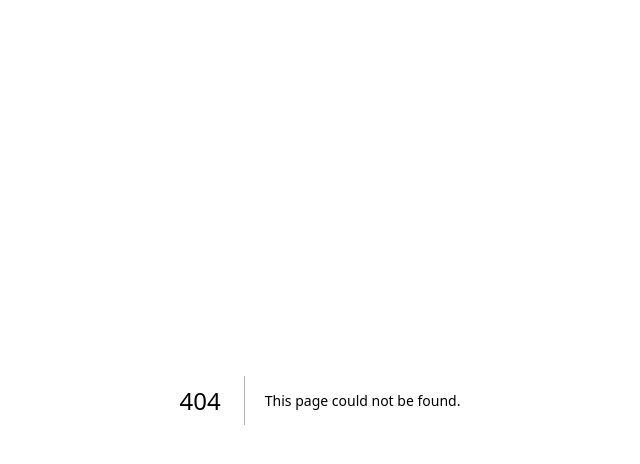
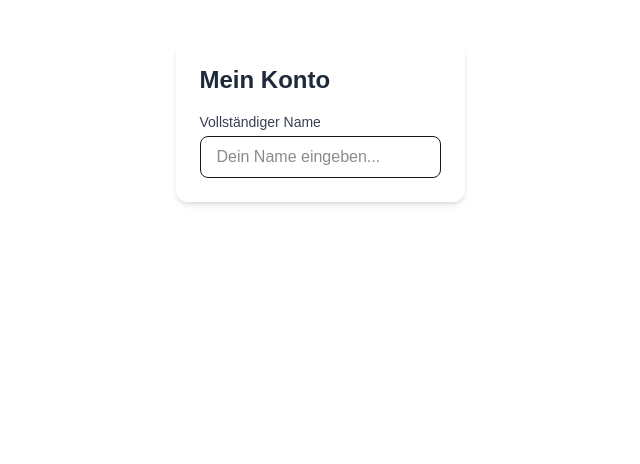
Before and after one commit to dylanlegittimo-tech/titan-tool, a Next.js app: page /konto in a window 1280 px wide. Before the commit this address had no page. Shown: the top 464 px of the page, without its empty margins (320-960 px from the left). Built offline with nearby package versions, Linux system fonts and the light colour scheme.

Commit message:
Profil Seite Grundstruktur hinzugefügt

```diff
--- /dev/null
+++ b/app/konto/page.tsx
@@ -0,0 +1,28 @@
+'use client'
+
+import { useState } from 'react'
+
+export default function KontoPage() {
+  const [fullName, setFullName] = useState('')
+
+  return (
+    <div className="max-w-md mx-auto p-6 bg-white rounded-xl shadow-md mt-10">
+      <h1 className="text-2xl font-bold mb-4 text-gray-800">Mein Konto</h1>
+
+      <div className="space-y-4">
+        <div>
+          <label className="block text-sm font-medium text-gray-700 mb-1">
+            Vollständiger Name
+          </label>
+          <input
+            type="text"
+            value={fullName}
+            onChange={(e) => setFullName(e.target.value)}
+            placeholder="Dein Name eingeben..."
+            className="w-full px-4 py-2 border rounded-lg focus:ring-2 focus:ring-blue-500 outline-none"
+          />
+        </div>
+      </div>
+    </div>
+  )
+}
```
